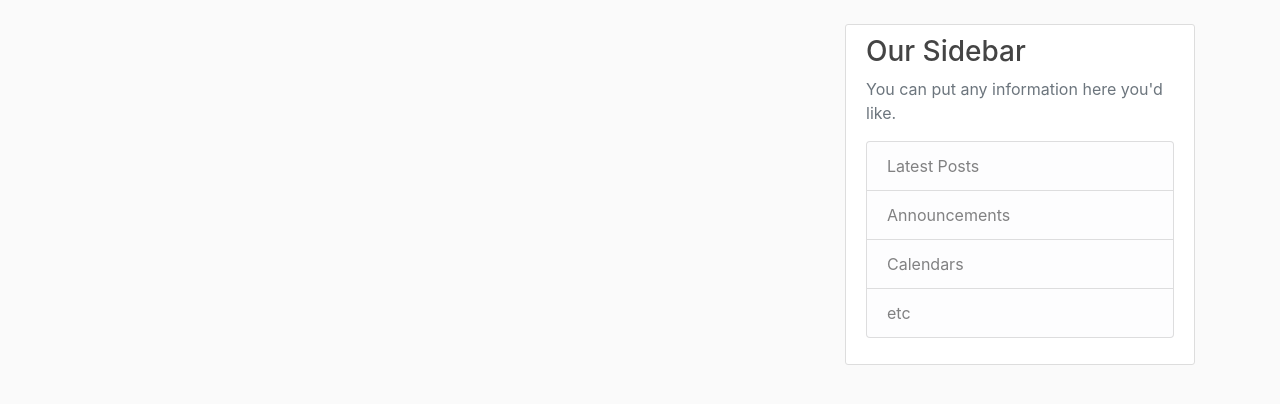
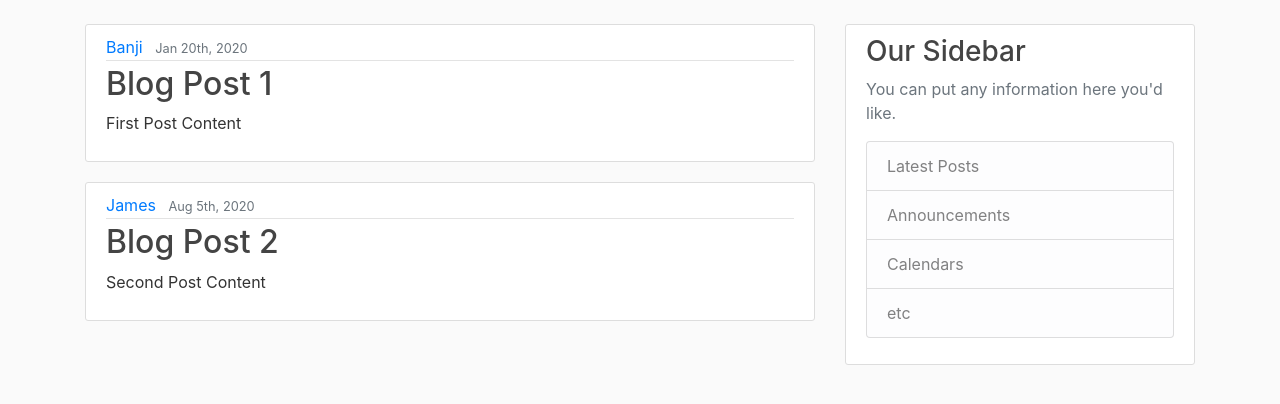
Before and after one commit to banji220/django_app, a Django app: page / in a window 1280 px wide. Shown: the part 56-460 px from the top of the page. Run offline with Django 3.2, Linux system fonts and the light colour scheme.

Commit message:
Changed the style of our home page and defined css style into this file

```diff
--- a/django_project/blog/templates/blog/home.html
+++ b/django_project/blog/templates/blog/home.html
@@ -4,7 +4,16 @@
 {% block content%}
 
     {% for post in posts %}
-
+        <article class="media content-section">
+            <div class="media-body">
+                <div class="article-metadata">
+                    <a class="mr-2" href="#">{{ post.author }}</a>
+                    <small class="text-muted">{{ post.date_posted }}</small>
+                </div>
+                <h2><a class="article-title" href="#">{{ post.title }}</a></h2>
+                <p class="article-content">{{ post.content }}</p>
+            </div>
+        </article>
     {% endfor %}
 
 {% endblock content %}
```
